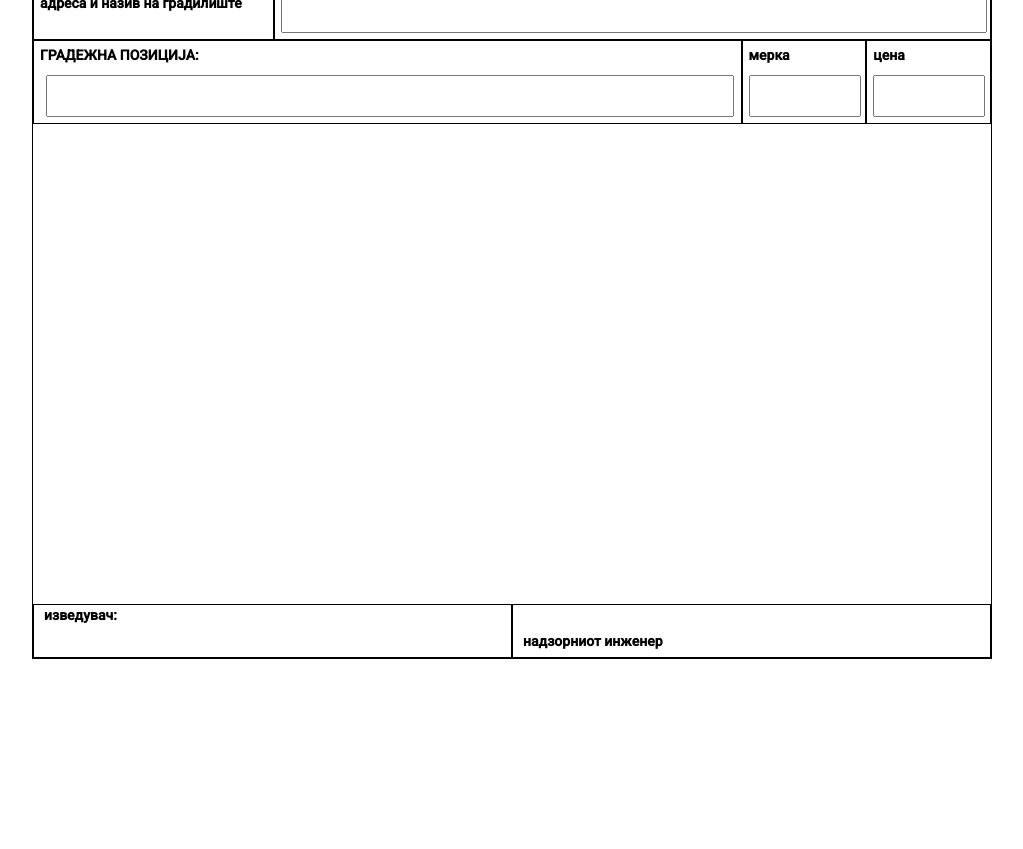
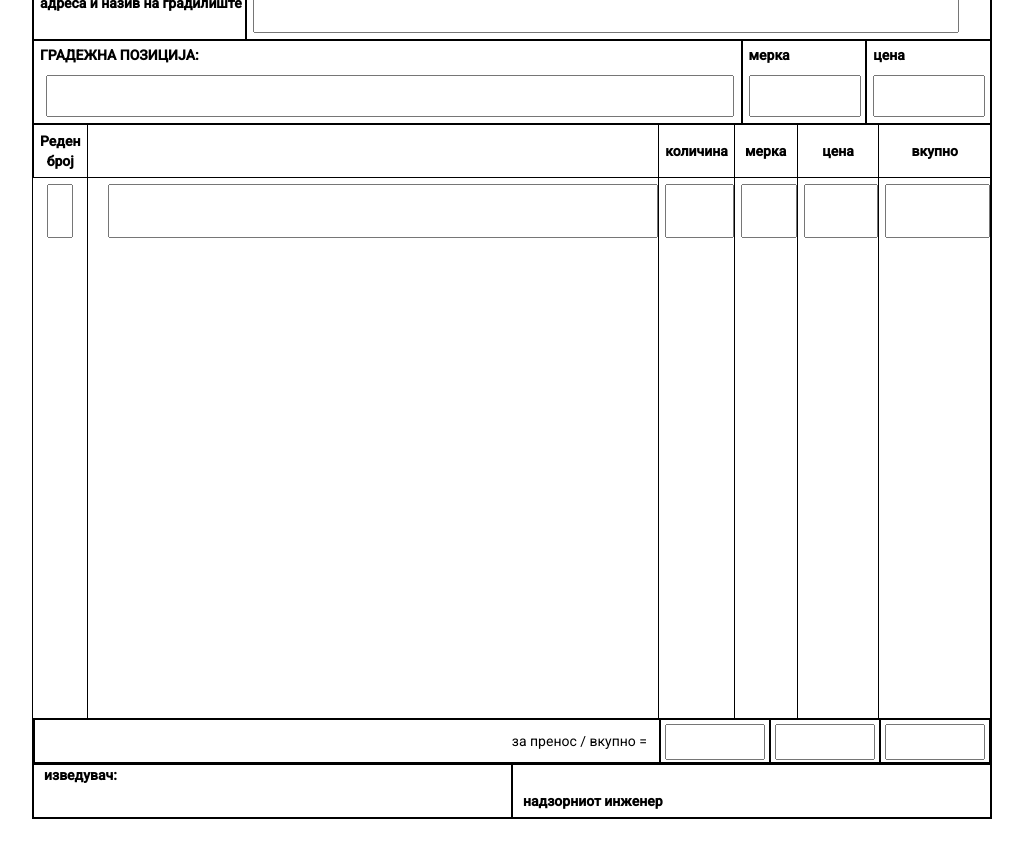
Before and after one commit to florent-fejzula/gradezna-kniga-driton, an Angular app: page / in a window 1280 px wide. Shown: the part 240-1089 px from the top of the page, without its empty margins (128-1151 px from the left). Before the commit the page ends 929 px from the top, so only its background shows below. Built offline with nearby package versions, Linux system fonts and the light colour scheme.

Commit message:
finished v1

```diff
--- a/src/app/app.component.html
+++ b/src/app/app.component.html
@@ -14,7 +14,8 @@
         </div>
         <div class="izveduvac">
           <div>изведувач:</div>
-          <input matInput [(ngModel)]="izveduvacInputValue" />
+          <h2 class="izveduvacTitle">ТИЛ КЕРАМИК 2014 ДООЕЛ</h2>
+          <!-- <input matInput [(ngModel)]="izveduvacInputValue" /> -->
         </div>
       </div>
       <div class="column datum">
@@ -54,10 +55,38 @@
         <input matInput [(ngModel)]="cenaInputValue"/>
       </div>
     </div>
+    <!-- <button mat-button class="add-button" (click)="addRow()">Add</button> -->
+    <table>
+      <thead>
+        <tr class="headerRow">
+          <th class="tRedenBroj">Реден број</th>
+          <th class="tSostav"></th>
+          <th class="tKolicina">количина</th>
+          <th class="tMerka">мерка</th>
+          <th class="tCena">цена</th>
+          <th class="tVkupno">вкупно</th>
+        </tr>
+      </thead>
+      <tbody>
+        <tr>
+          <td><textarea cdkTextareaAutosize [(ngModel)]="redenBrojArea" class="redenBrojArea"></textarea></td>
+          <td><textarea cdkTextareaAutosize [(ngModel)]="textAreaInput" class="textArea"></textarea></td>
+          <td><textarea cdkTextareaAutosize [(ngModel)]="kolicinaArea" class="kolicinaArea"></textarea></td>
+          <td><textarea cdkTextareaAutosize [(ngModel)]="merkaArea" class="merkaArea"></textarea></td>
+          <td><textarea cdkTextareaAutosize [(ngModel)]="cenaArea" class="cenaArea"></textarea></td>
+          <td><textarea cdkTextareaAutosize [(ngModel)]="vkupnoArea" class="vkupnoArea"></textarea></td>
+        </tr>
+      </tbody>
+    </table>
   </div>
-  <div class="mid_table"></div>
   <div class="bottom_part">
-    <div class="zaPrenosVkupno"></div>
+    <div class="prenos">
+      <div class="div1">за пренос / вкупно = </div>
+      <div class="div2"><input matInput [(ngModel)]="div2InputValue"/></div>
+      <div class="div3"><input matInput [(ngModel)]="div3InputValue"/></div>
+      <div class="div4"><input matInput [(ngModel)]="div4InputValue"/></div>
+    </div>
+
     <div class="fullBottom">
       <div class="fullBottomIzveduvac">изведувач:</div>
       <div class="fullBottomInzener">надзорниот инженер</div>
--- a/src/app/app.component.scss
+++ b/src/app/app.component.scss
@@ -93,7 +93,7 @@
 }
 
 .datum {
-  width: 184px;
+  width: 260px;
 }
 
 .gradba,
@@ -110,7 +110,7 @@
 
 .investor,
 .adresa {
-  min-width: 233px;
+  min-width: 205px;
   padding-left: 6px;
 }
 .investor_blank,
@@ -132,6 +132,14 @@
     height: 33px;
     text-align: center;
   }
+}
+
+.add-button {
+  width: 100px;
+}
+
+.izveduvacTitle {
+  margin: auto;
 }
 
 .investor_blank,
@@ -215,9 +223,121 @@
   height: 30px;
 }
 
+table {
+  width: 100%;
+  border-collapse: collapse;
+
+  th {
+    border: 1px solid black;
+    padding: 6px;
+    text-align: center;
+  }
+
+  td {
+    padding: 6px;
+    text-align: center;
+    border-right: 1px solid black;
+    page-break-inside: avoid;
+    vertical-align: top;
+  }
+
+  td:nth-child(2) {
+    width: 560px;
+    text-align: left;
+    padding-left: 20px;
+    height: 66vh;
+  }
+
+  .redenBrojArea {
+    width: 20px;
+  }
+
+
+  textArea {
+    width: 100%;
+    font-size: 20px;
+    overflow-y: hidden;
+    min-height: 40px;
+    page-break-inside: avoid;
+    padding-bottom: 10px;
+    font-weight: bold;
+  }
+}
+
+.tRedenBroj {
+  width: 20px;
+}
+
+.tKolicina,
+.tMerka {
+  width: 50px;
+}
+
+.tCena {
+  width: 70px;
+}
+
+.tVkupno {
+  width: 100px;
+}
+
+.kolicinaArea,
+.merkaArea,
+.cenaArea,
+.vkupnoArea {
+  text-align: center;
+}
+
+.prenos {
+  border: 1px solid black;
+  height: 44px;
+  display: flex;
+
+  input {
+    height: 30px;
+    font-size: 16px;
+    margin: 4px 4px;
+    width: 92px;
+  }
+
+  .div1 {
+    border: 1px solid black;
+    justify-content: end;
+    width: 650px;
+    display: flex;
+    align-items: center;
+    padding-right: 12px;
+  }
+
+  .div2 {
+    border: 1px solid black;
+
+    input {
+      text-align: center;
+    }
+  }
+
+  .div3 {
+    border: 1px solid black;
+
+    input {
+      text-align: center;
+    }
+  }
+
+  .div4 {
+    border: 1px solid black;
+
+    input {
+      text-align: center;
+    }
+  }
+}
+
 @media print {
   .buttons,
-  .pageEnd {
+  .pageEnd,
+  .add-button {
     display: none;
   }
 
@@ -227,7 +347,15 @@
   .adresa_blank input,
   .pozicija input,
   .merka input,
-  .cena input {
+  .cena input,
+  textArea,
+  .div2 input,
+  .div3 input,
+  .div4 input {
     border: none;
   }
+
+  textArea {
+    resize: none;
+  }
 }
--- a/src/app/app.component.ts
+++ b/src/app/app.component.ts
@@ -15,6 +15,25 @@ export class AppComponent {
   pozicijaInputValue: string = '';
   merkaInputValue: string = '';
   cenaInputValue: number | undefined;
+  redenBrojArea: string = '';
+  textAreaInput: string = '';
+  kolicinaArea: string = '';
+  merkaArea: string = '';
+  cenaArea: string = '';
+  vkupnoArea: string = '';
+  div2InputValue: string = '';
+  div3InputValue: string = '';
+  div4InputValue: string = '';
+
+  yourDataSource = [
+    { quantity: 1, unit: 'm1', price: 10, total: 10 },
+    { quantity: 2, unit: 'kom', price: 5, total: 10 },
+    // Add more data as needed
+  ];
+
+  addRow() {
+
+  }
 
   printThisPage() {
     window.print();
--- a/src/app/app.module.ts
+++ b/src/app/app.module.ts
@@ -7,6 +7,8 @@ import { FormsModule } from '@angular/forms';
 import { NoopAnimationsModule } from '@angular/platform-browser/animations';
 import { MatInputModule } from '@angular/material/input';
 import { MatFormFieldModule } from '@angular/material/form-field';
+import { MatTableModule } from '@angular/material/table';
+// import { CdkTextareaAutosizeModule } from '@angular/cdk/textarea';
 
 @NgModule({
   declarations: [
@@ -18,7 +20,8 @@ import { MatFormFieldModule } from '@angular/material/form-field';
     FormsModule,
     NoopAnimationsModule,
     MatInputModule,
-    MatFormFieldModule
+    MatFormFieldModule,
+    MatTableModule
   ],
   providers: [],
   bootstrap: [AppComponent]
--- a/src/index.html
+++ b/src/index.html
@@ -3,7 +3,7 @@
 <head>
   <meta charset="utf-8">
   <title>GradezhnaKniga</title>
-  <base href="/">
+  <base href="./">
   <meta name="viewport" content="width=device-width, initial-scale=1">
   <link rel="icon" type="image/x-icon" href="favicon.ico">
   <link rel="preconnect" href="https://fonts.gstatic.com">
```
